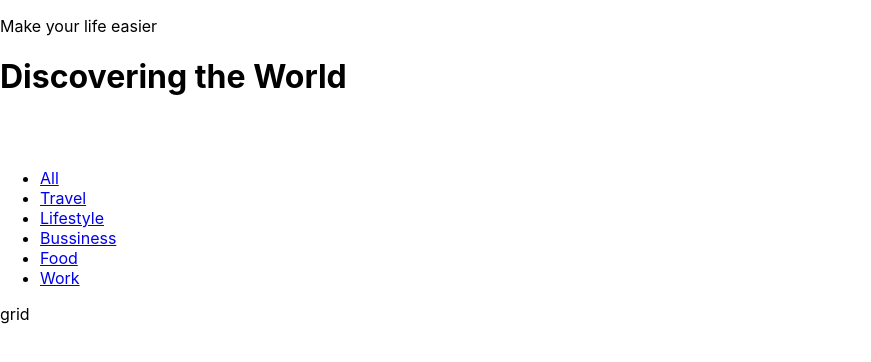
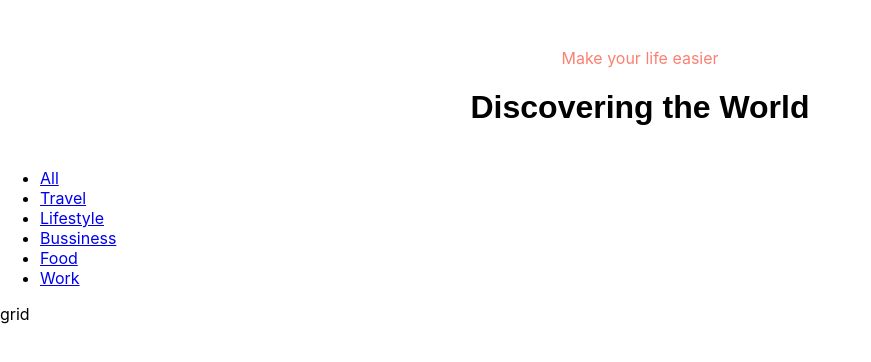
Before and after one commit to laladiaz/accenture-hiring-challenge, a React (Create React App) app: page / in a window 1280 px wide. Shown: the top 362 px of the page, without its empty margins (0-871 px from the left). Built offline with nearby package versions, Linux system fonts and the light colour scheme.

Commit message:
gives format to HeaderGeneral

```diff
--- a/src/components/styles/HeaderGeneral.css
+++ b/src/components/styles/HeaderGeneral.css
@@ -1,3 +1,17 @@
-.header-general{
+.header-general {
     grid-row: span 1;
+    ;
 }
+
+.subtitle, .main-title{
+    text-align: center;
+}
+.subtitle {
+    color: #FA8072;
+    margin-top: 3rem;
+}
+
+.main-title{
+    font-weight: bolder;
+    font-family: Arial, Helvetica, sans-serif;
+}
```
